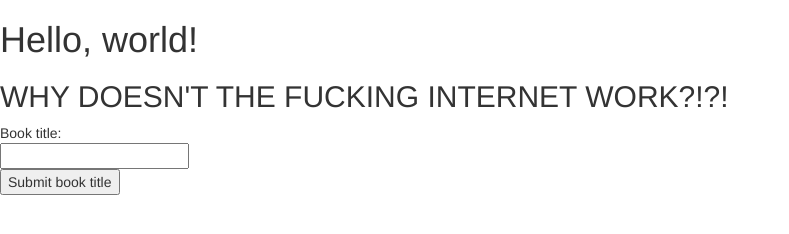
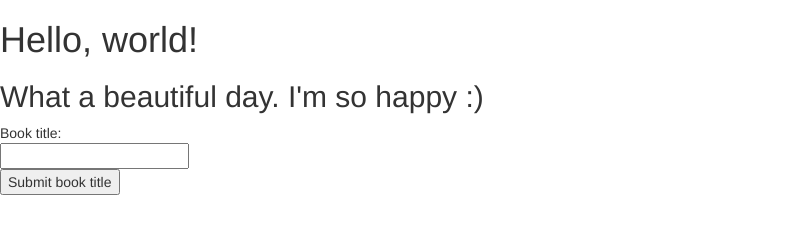
Before and after one commit to zachyee/LA-Hacks-2015, a plain HTML site: page index.html in a window 1280 px wide. Shown: the whole page, without its empty margins (0-789 px from the left). Drawn offline with nearby package versions, Linux system fonts and the light colour scheme.

Commit message:
Update index.html

```diff
--- a/index.html
+++ b/index.html
@@ -19,7 +19,7 @@
   </head>
   <body>
     <h1>Hello, world!</h1>
-    <h2>WHY DOESN'T THE FUCKING INTERNET WORK?!?!</h2>
+    <h2>What a beautiful day. I'm so happy :)</h2>
 
     <form>
         Book title:<br>
```
